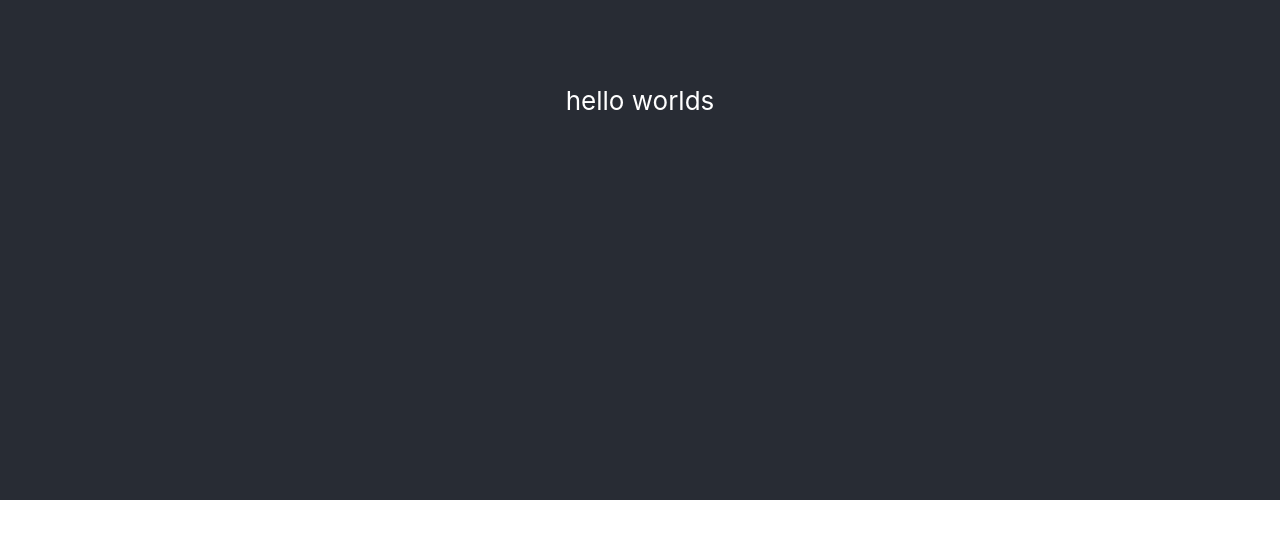
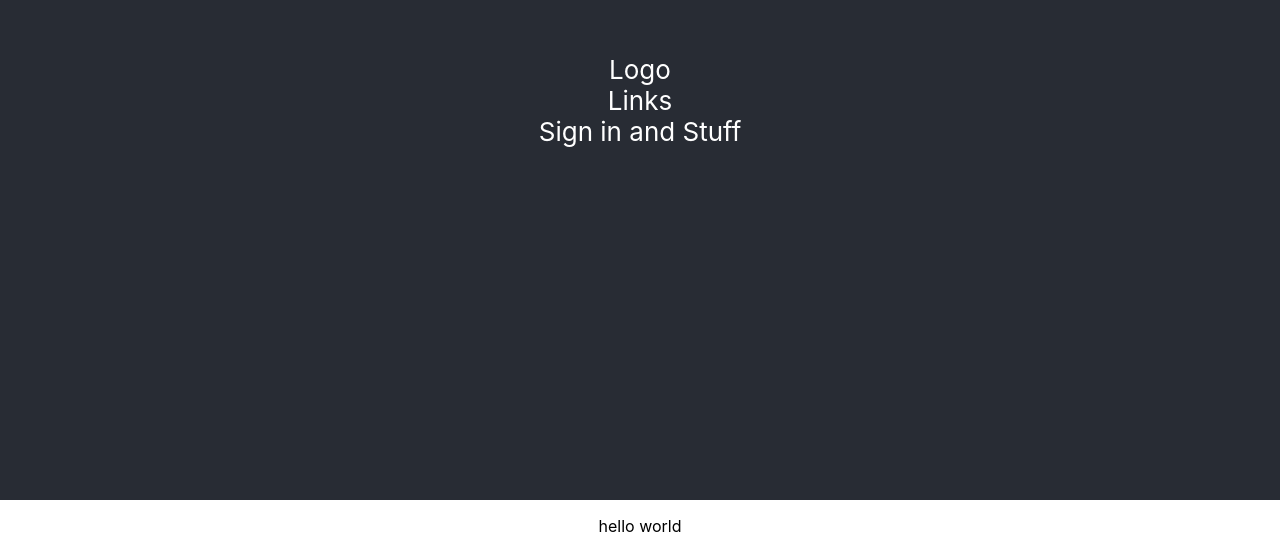
Before and after one commit to ConorMcNamee/CloudInvesting.Frontend, a React (Create React App) app: page / in a window 1280 px wide. Shown: the part 300-852 px from the top of the page. Before the commit the page ends 800 px from the top, so only its background shows below. Built offline with nearby package versions, Linux system fonts and the light colour scheme.

Commit message:
Basic folder and project layout

```diff
--- a/package.json
+++ b/package.json
@@ -12,6 +12,7 @@
     "@types/react-dom": "^18.0.11",
     "react": "^18.2.0",
     "react-dom": "^18.2.0",
+    "react-router-dom": "^6.10.0",
     "react-scripts": "5.0.1",
     "typescript": "^4.9.5",
     "web-vitals": "^2.1.4"
--- a/src/App.tsx
+++ b/src/App.tsx
@@ -1,12 +1,18 @@
 import React from 'react';
 import './App.css';
+
+import Navbar from './components/Navigation/Navbar';
 
 function App() {
   return (
     <div className="App">
       <header className="App-header">
-        <p>hello worlds</p>
+        <Navbar />
       </header>
+
+      <main>
+        <p>hello world</p>
+      </main>
     </div>
   );
 }
--- /dev/null
+++ b/src/components/Navigation/Navbar.tsx
@@ -0,0 +1,17 @@
+
+import "./navbar.css"
+
+export default function Navbar() {
+
+    return (
+        <div>
+            <div>
+                Logo
+            </div>
+
+            <div>Links</div>
+
+            <div>Sign in and Stuff</div>
+        </div>
+    );
+}
```
Also changed, not shown: src/components/Navigation/Sidebar.tsx (added, +9 -0 lines), src/components/Navigation/navbar.css (added), src/components/Navigation/sidebar.css (added), 2 other files (tests, documents, lock files or other folders).
